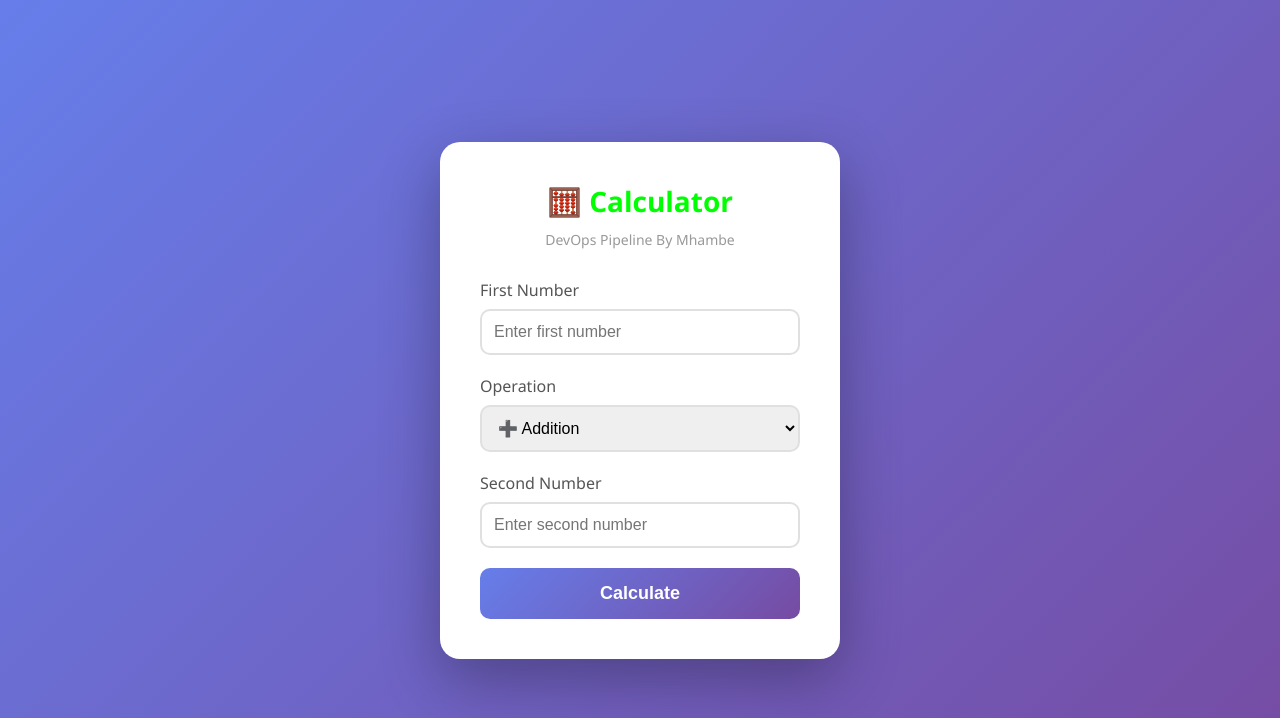
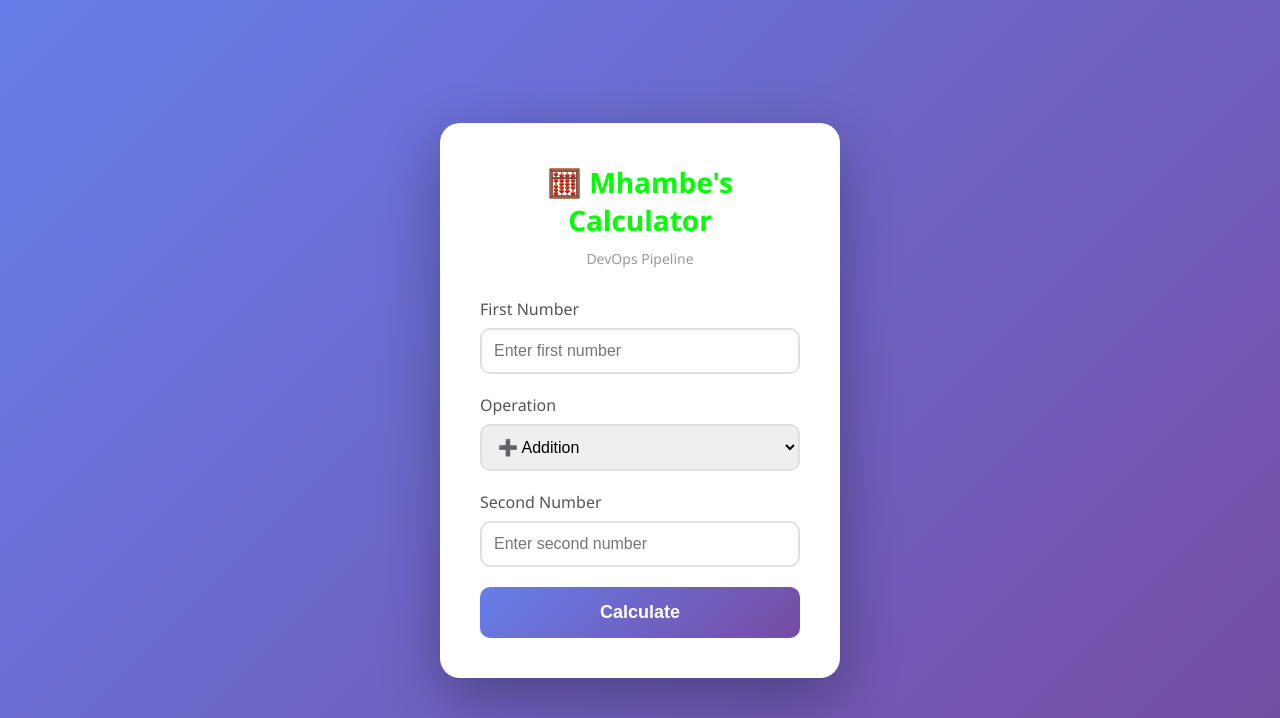
Before and after one commit to ianmhambe/python-calculator-devops, a Flask app: page / in a window 1280 px wide. Shown: the top 718 px of the page. Run offline with Flask 3, Linux system fonts and the light colour scheme.

Commit message:
title change

```diff
--- a/templates/index.html
+++ b/templates/index.html
@@ -70,8 +70,8 @@
 </head>
 <body>
     <div class="container">
-        <h1>🧮 Calculator</h1>
-        <p class="subtitle">DevOps Pipeline By Mhambe</p>
+        <h1>🧮 Mhambe's Calculator</h1>
+        <p class="subtitle">DevOps Pipeline </p>
         <div class="input-group">
             <label for="num1">First Number</label>
             <input type="number" id="num1" placeholder="Enter first number" step="any">
```
